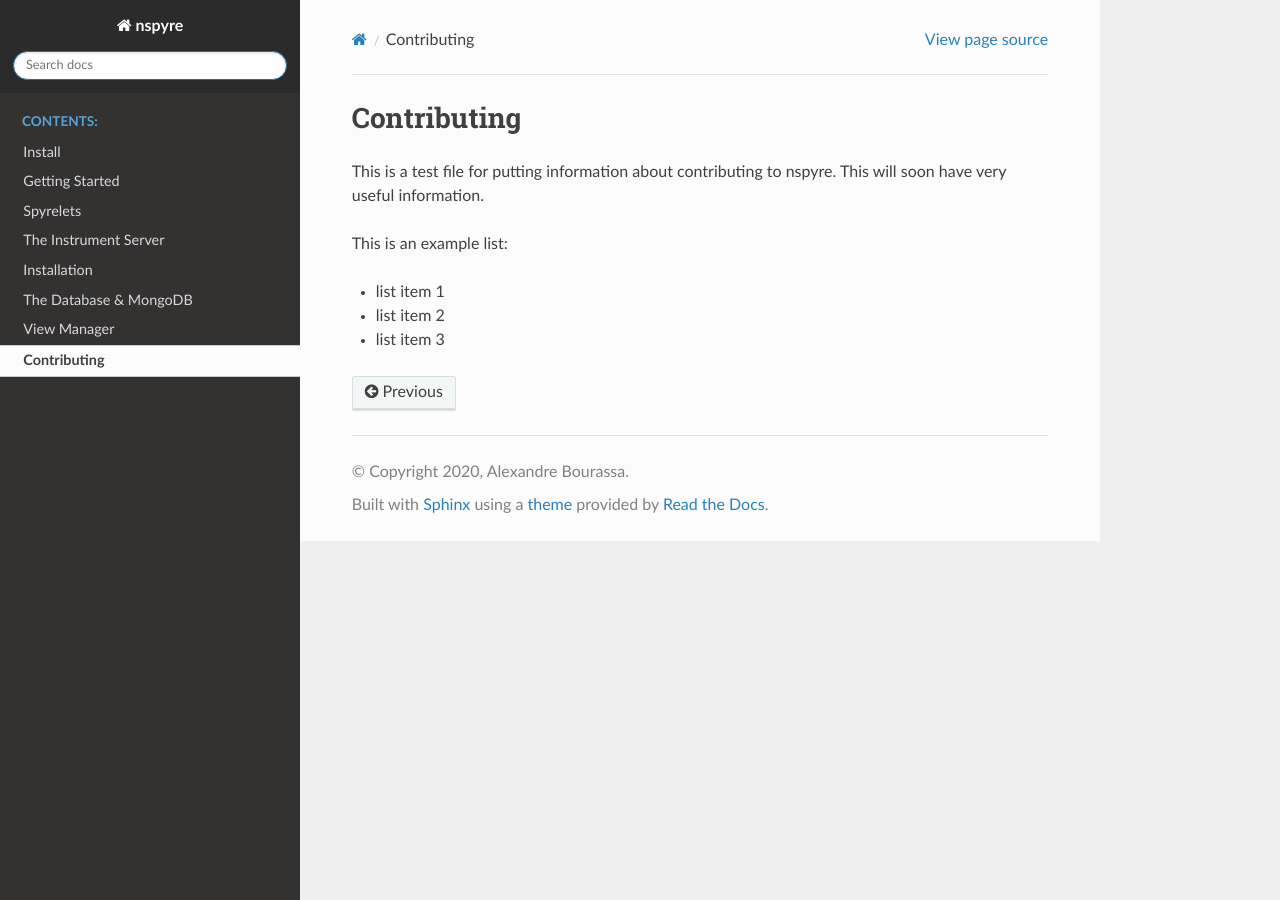
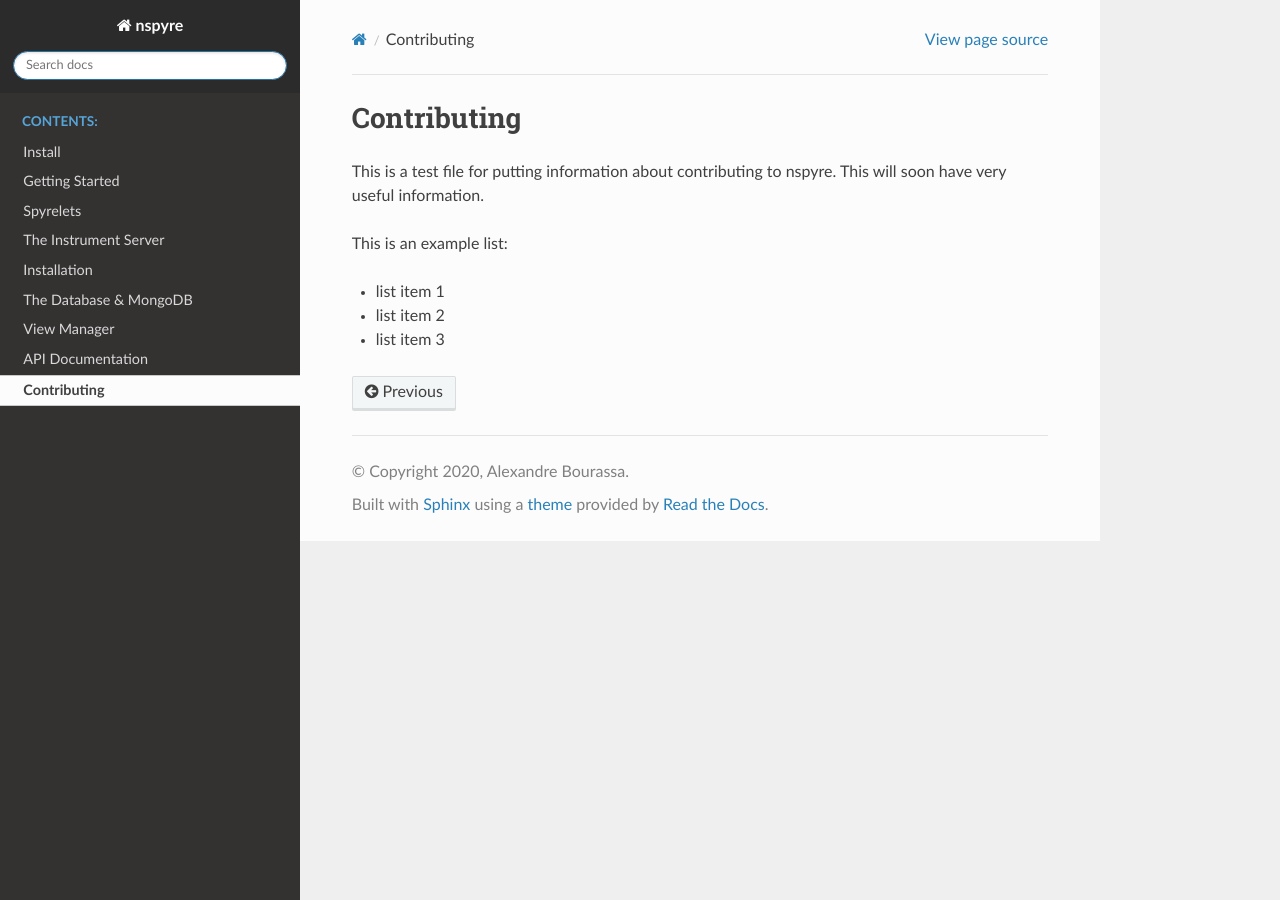
Before and after one commit to nspyre-org/nspyre, a Sphinx documentation site: the page built from docs/contributing.rst, in a window 1280 px wide. Built offline with Sphinx 7.4.7 and the Read the Docs theme 2.0.0, drawn with Linux system fonts in a browser that asks for light colours.

```diff
--- /dev/null
+++ b/docs/api.rst
@@ -0,0 +1,7 @@
+.. _api-doc:
+
+.. toctree::
+    :glob:
+
+API Documentation
+=================
--- a/docs/index.rst
+++ b/docs/index.rst
@@ -16,11 +16,15 @@ Welcome to nspyre's documentation!
    instrument_server
    the_database
    view_manager
+   api
    contributing
 
 
 Installation
 ============
+
+.. automodule:: Instrument_Server
+   :members:
 
 ######
 nspyre
```
